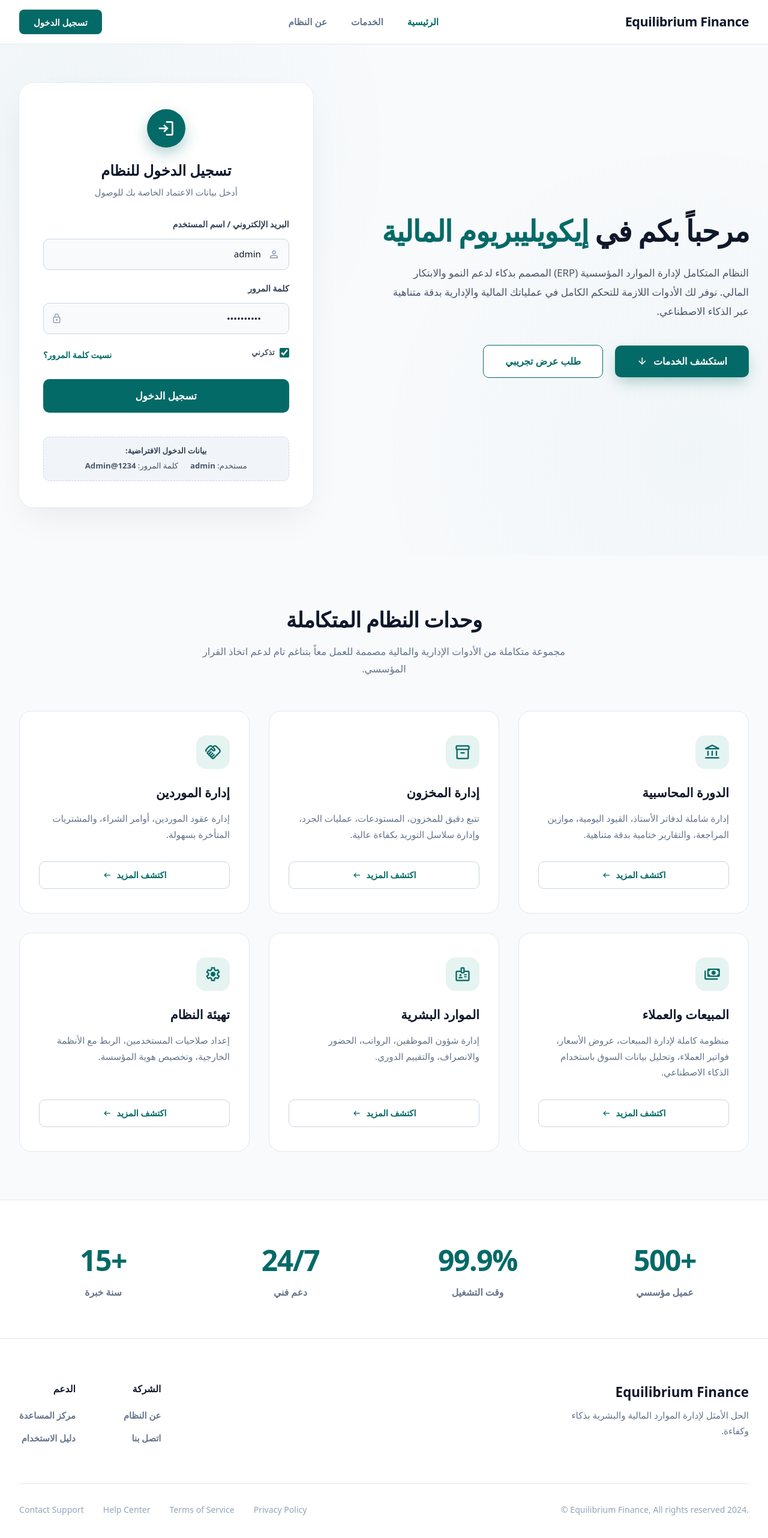
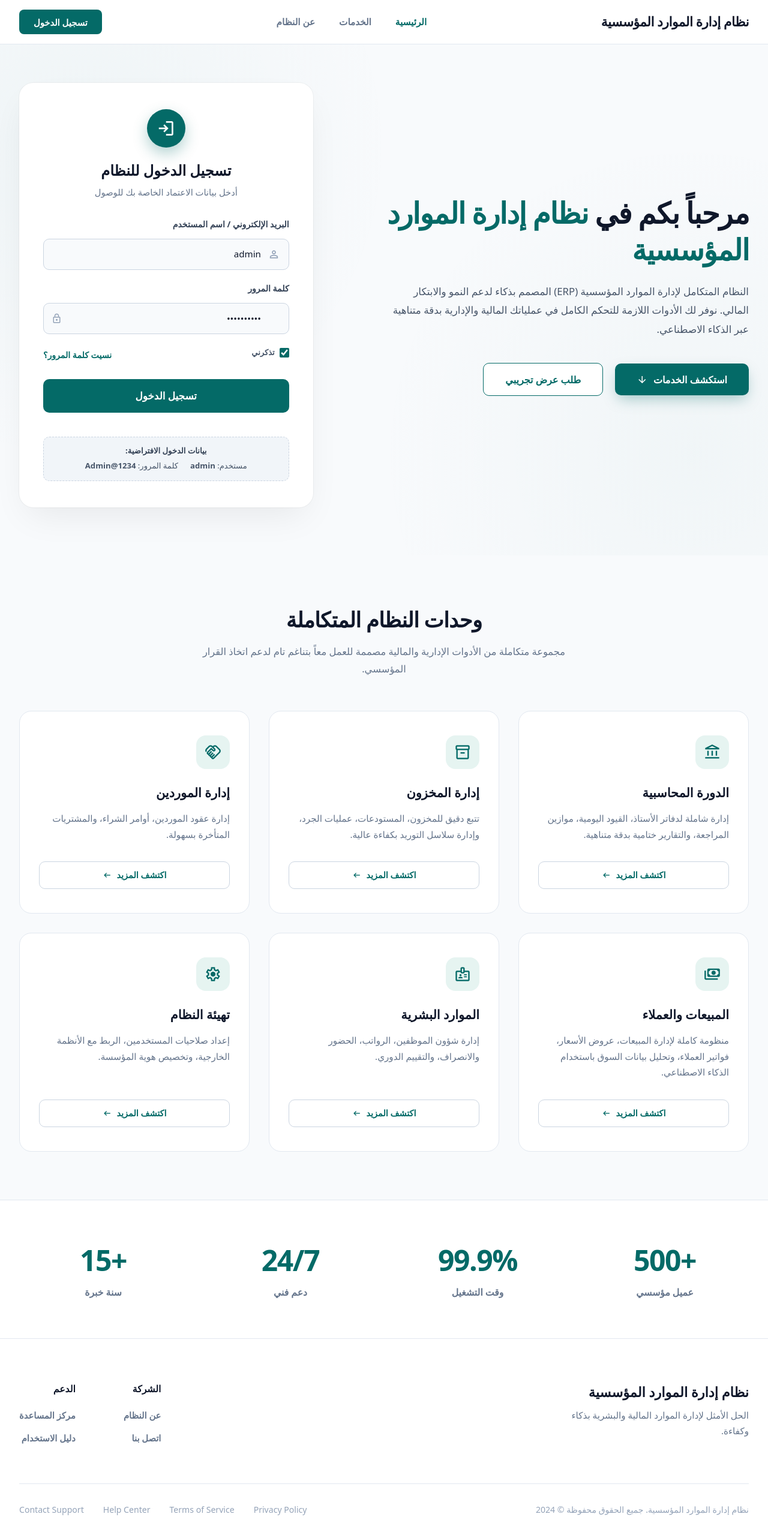
Before and after one commit to Ahmedameen2024/system-ERP, a React (Vite) app in the folder frontend/: page /login in a window 1280 px wide. Shown: the top 2564 px of the page at 60% size. Built offline with nearby package versions, Linux system fonts and the light colour scheme; no server answers.

Commit message:
Update system name to Arabic in login landing page

```diff
--- a/frontend/src/pages/Login.tsx
+++ b/frontend/src/pages/Login.tsx
@@ -41,7 +41,7 @@ export default function Login() {
       <header className="eq-header">
         <div className="eq-header-container">
           <div className="eq-brand">
-            <span className="eq-brand-title">Equilibrium Finance</span>
+            <span className="eq-brand-title">نظام إدارة الموارد المؤسسية</span>
           </div>
 
           <nav className="eq-nav">
@@ -68,7 +68,7 @@ export default function Login() {
           {/* Hero Left / Right in RTL: Text Side */}
           <div className="eq-hero-content">
             <h1 className="eq-hero-heading">
-              مرحباً بكم في <span className="eq-highlight">إيكويليبريوم المالية</span>
+              مرحباً بكم في <span className="eq-highlight">نظام إدارة الموارد المؤسسية</span>
             </h1>
             <p className="eq-hero-subtext">
               النظام المتكامل لإدارة الموارد المؤسسية (ERP) المصمم بذكاء لدعم النمو والابتكار المالي. نوفر لك الأدوات اللازمة للتحكم الكامل في عملياتك المالية والإدارية بدقة متناهية عبر الذكاء الاصطناعي.
@@ -304,7 +304,7 @@ export default function Login() {
       <footer className="eq-footer">
         <div className="eq-footer-top">
           <div className="eq-footer-brand">
-            <div className="eq-footer-logo">Equilibrium Finance</div>
+            <div className="eq-footer-logo">نظام إدارة الموارد المؤسسية</div>
             <p className="eq-footer-desc">الحل الأمثل لإدارة الموارد المالية والبشرية بذكاء وكفاءة.</p>
           </div>
 
@@ -328,7 +328,7 @@ export default function Login() {
 
         <div className="eq-footer-bottom">
           <div className="eq-footer-copyright">
-            .Equilibrium Finance, All rights reserved 2024 ©
+            نظام إدارة الموارد المؤسسية. جميع الحقوق محفوظة © 2024
           </div>
           <div className="eq-footer-legal">
             <a href="#privacy" onClick={(e) => e.preventDefault()}>Privacy Policy</a>
```
